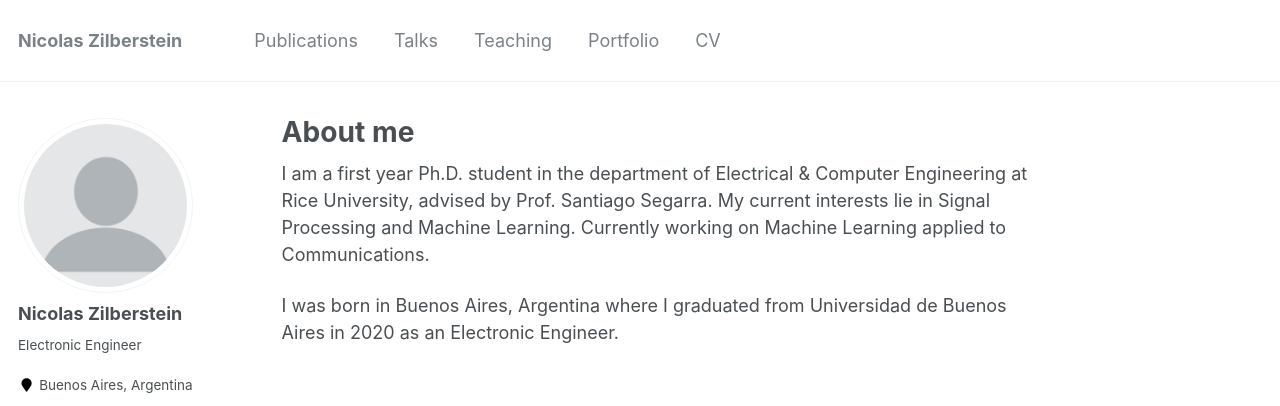
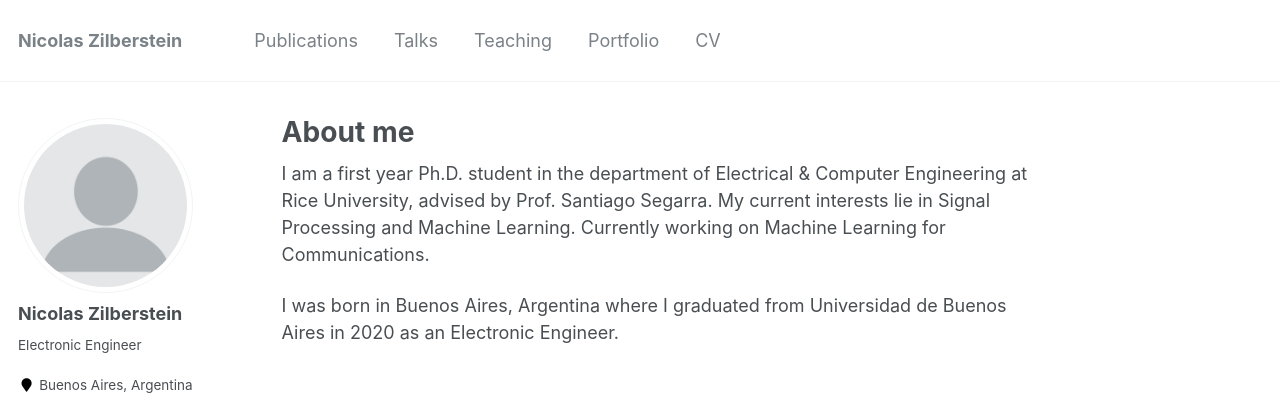
Before and after one commit to nzilberstein/nzilberstein.github.io, a Jekyll site: the page built from _pages/about.md, in a window 1280 px wide. Shown: the top 406 px of the page. Built offline with Jekyll 4.4.1, drawn with Linux system fonts in a browser that asks for light colours.

Commit message:
Update about.md

```diff
--- a/_pages/about.md
+++ b/_pages/about.md
@@ -8,6 +8,6 @@ redirect_from:
   - /about.html
 ---
 
-I am a first year Ph.D. student in the department of Electrical & Computer Engineering at Rice University, advised by Prof. Santiago Segarra. My current interests lie in Signal Processing and Machine Learning. Currently working on Machine Learning applied to Communications.
+I am a first year Ph.D. student in the department of Electrical & Computer Engineering at Rice University, advised by Prof. Santiago Segarra. My current interests lie in Signal Processing and Machine Learning. Currently working on Machine Learning for Communications.
 
 I was born in Buenos Aires, Argentina where I graduated from Universidad de Buenos Aires in 2020 as an Electronic Engineer.
```
